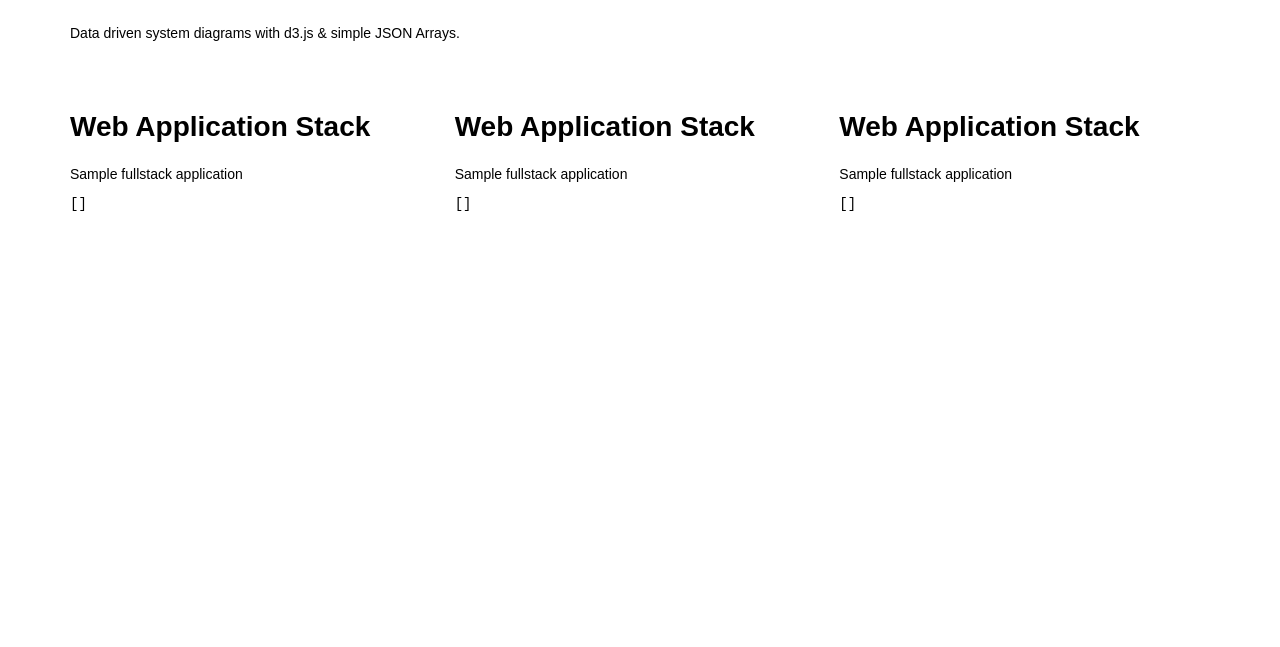
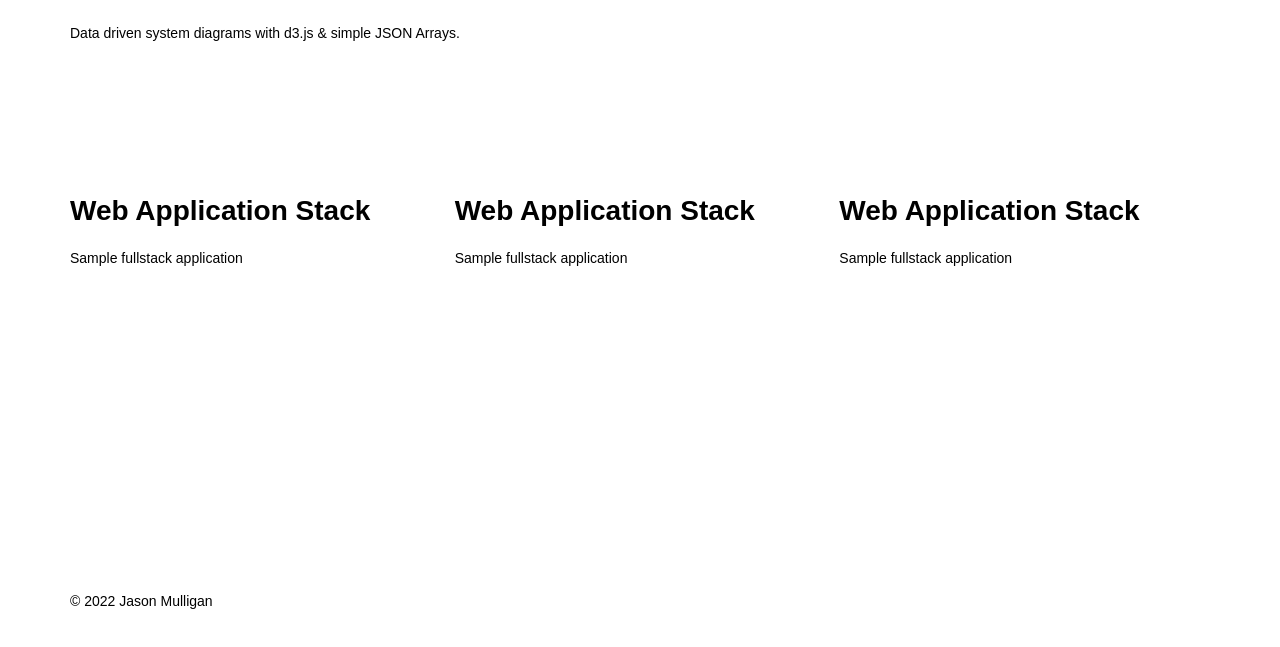
Before and after one commit to avoidwork/kid-golden, a website: page samples/index.html in a window 1280 px wide. Shown: the part 121-768 px from the top of the page. Drawn offline with nearby package versions, Linux system fonts and the light colour scheme.

Commit message:
Laying out samples in flexbox

```diff
--- a/samples/index.html
+++ b/samples/index.html
@@ -6,16 +6,43 @@
 		html, body {
 				margin: 0;
 				padding: 0;
-        min-height: 100%;
+        min-height: 100vh;
 		}
 
 		body {
 				background-color: white;
 				color: black;
 				font-size: 14px;
-				margin: 5em;
 				font-family: arial, sans-serif;
+        display: flex;
+        flex-direction: column;
+        flex-wrap: nowrap;
+        justify-content: flex-start;
+        align-content: stretch;
+        align-items: stretch;
 		}
+
+		body > * {
+        margin: 5em;
+		}
+
+		header {
+        order: 0;
+        flex: 0 1 auto;
+        align-self: auto;
+		}
+
+    section {
+        order: 2;
+        flex: 1 1 auto;
+        align-self: auto;
+    }
+
+    footer {
+        order: 3;
+        flex: 0 1 auto;
+        align-self: auto;
+    }
 
 		header, div.diagram {
 				margin-bottom: 5em;
@@ -23,14 +50,6 @@
 
 		section {
         column-count: 3;
-		}
-
-		section > * {
-        margin-right: 1em;
-		}
-
-		section > *:last-child {
-				margin-right: 0;
 		}
 
 		h1, h2, h3, h4, h5, h6, p, ol, ul {
@@ -60,6 +79,9 @@
 		<p>Data driven system diagrams with d3.js & simple JSON Arrays.</p>
 	</header>
 	<section></section>
+	<footer>
+		&copy; 2022 Jason Mulligan
+	</footer>
 	<template data-id="diagram">
 		<div class="diagram">
 			<h2>{{title}}</h2>
--- a/samples/samples.js
+++ b/samples/samples.js
@@ -1,8 +1,6 @@
 "use strict";
 
-(async function () {
-	const render = window.requestAnimationFrame;
-
+(async function (render, console, kg) {
 	function log (arg = "", type = "log") {
 		console[type](typeof arg !== "object" ? `${new Date().getTime()}: ${arg.toString()}` : arg);
 	}
@@ -12,7 +10,7 @@
 
 		tpl.querySelector("h2").innerText = title;
 		tpl.querySelector("p").innerText = description;
-		tpl.querySelector("div[data-id='render']").innerHTML = `<pre><code>${JSON.stringify(data)}</code></pre>`;
+		kg(type, data, tpl.querySelector("div[data-id='render']"));
 
 		render(() => {
 			el.appendChild(tpl);
@@ -37,4 +35,4 @@
 			display(key, ctx, val);
 		}
 	}
-}());
+}(window.requestAnimationFrame, console, kg.kg));
```
